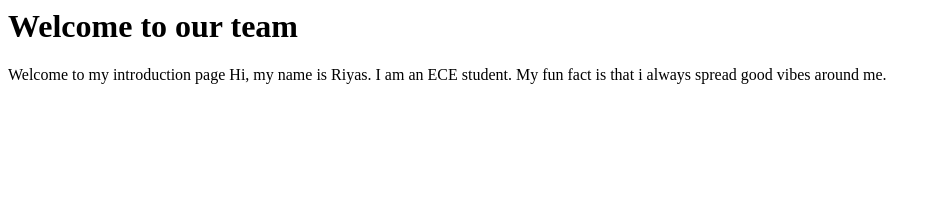
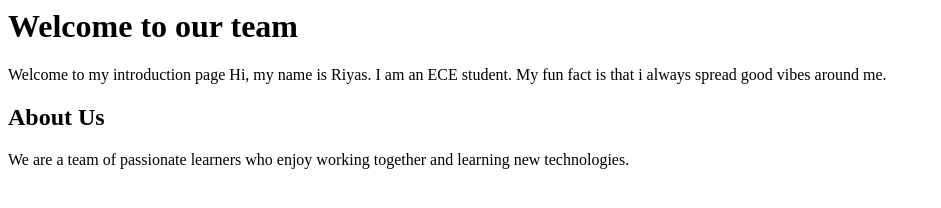
Before and after one commit to RiyasAhamed-17/team_intro, a plain HTML site: page index.html in a window 1280 px wide. Shown: the whole page, without its empty margins (0-941 px from the left). Drawn offline with Linux system fonts and the light colour scheme.

Commit message:
Added About Us section

```diff
--- a/index.html
+++ b/index.html
@@ -11,5 +11,10 @@
             I am an ECE student.
             My fun fact is that i always spread good vibes around me.
         </p>
+        <h2>About Us</h2>
+
+        <p>
+            We are a team of passionate learners who enjoy working together and learning new technologies.
+        </p>
     </body>
 </html>
```
